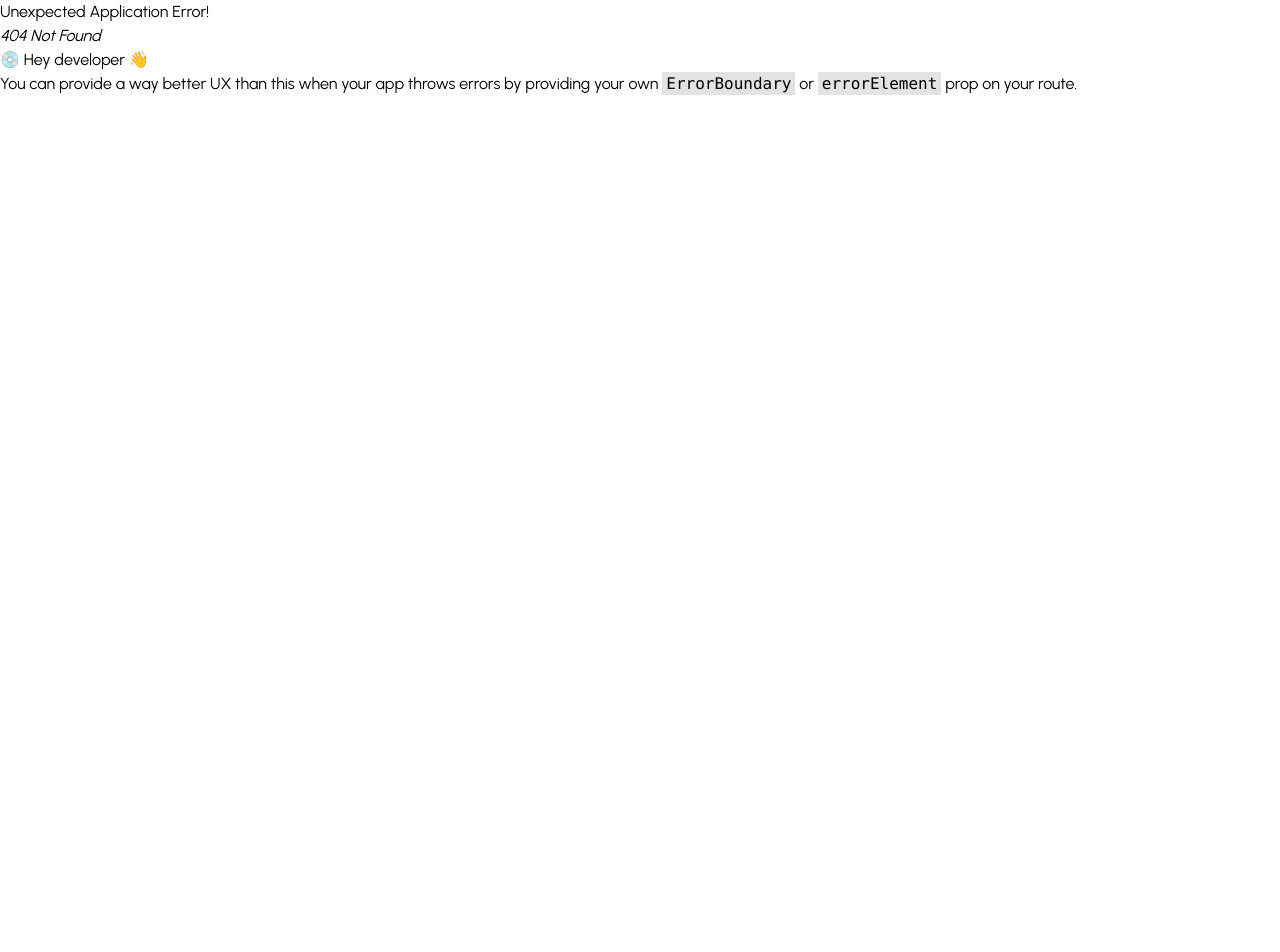
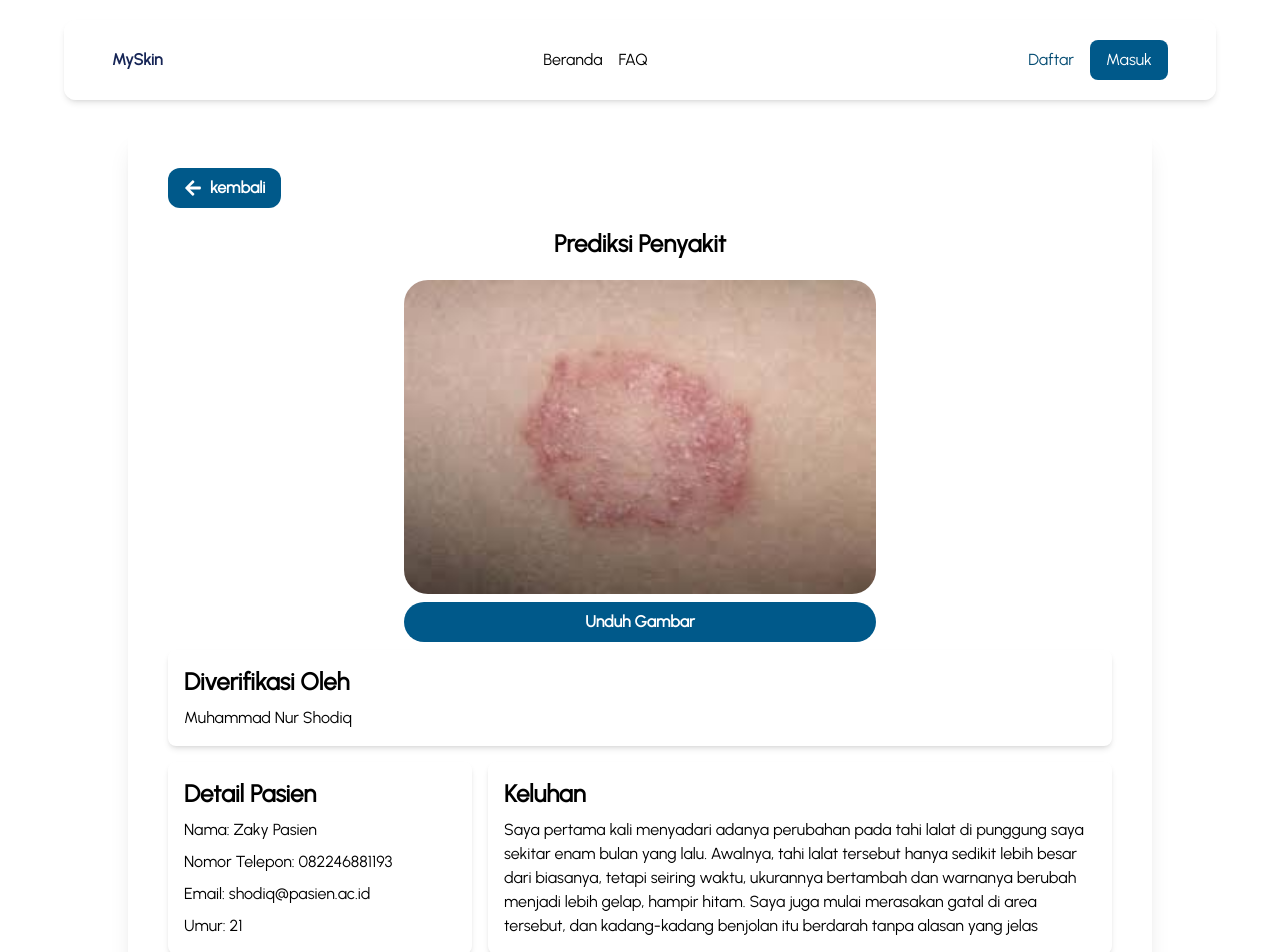
Before and after one commit to haululazkiyaa/humic-myskin-fe, a React (Vite) app: page /info-pengajuan in a window 1280 px wide. Before the commit this address had no page. Shown: the top 952 px of the page. Before the commit the page ends 800 px from the top, so only its background shows below. Built offline with nearby package versions, Linux system fonts and the light colour scheme.

Commit message:
Refactoring, add info riwayat pengajuan, fix navbar

```diff
--- /dev/null
+++ b/src/components/ResultDetect.jsx
@@ -0,0 +1,27 @@
+import melanoma from "../assets/icon/Ellipse 3.png"
+import keakuratan from "../assets/icon/Ellipse 1.png";
+import status from "../assets/icon/Ellipse 5.png";
+
+const ResultDetect = () => {
+  return (
+    <div className="w-full flex justify-center gap-x-5 py-6">
+      <div className="w-96 h-48 shadow-md rounded-lg bg-white flex flex-col justify-center items-center gap-y-2 px-4 py-4">
+        <img src={melanoma} alt="Melanoma" className="w-16 h-16" />
+        <h4 className="text-black font-semibold">Melanoma</h4>
+        <p>Tidak</p>
+      </div>
+      <div className="w-96 h-48 shadow-md rounded-lg bg-white flex flex-col justify-center items-center gap-y-2 px-4 py-4">
+        <img src={keakuratan} alt="Keakuratan" className="w-16 h-16" />
+        <h4 className="text-black font-semibold">Keakuratan</h4>
+        <p className="text-green-500">11.69% Melanoma (Aman)</p>
+      </div>
+      <div className="w-96 h-48 shadow-md rounded-lg bg-white flex flex-col justify-center items-center gap-y-2 px-4 py-4">
+        <img src={status} alt="Status" className="w-16 h-16" />
+        <h4 className="text-black font-semibold">Status</h4>
+        <p className="text-red-500">Unverified</p>
+      </div>
+    </div>
+  );
+};
+
+export default ResultDetect;
--- a/src/layouts/AppLayouts/ImageUploader.jsx
+++ b/src/layouts/AppLayouts/ImageUploader.jsx
@@ -1,8 +1,6 @@
 import { useState } from "react";
 import ImageCropper from "../../components/cropper/ImageCropper";
-import melanoma from "../../assets/icon/Ellipse 3.png";
-import keakuratan from "../../assets/icon/Ellipse 1.png";
-import status from "../../assets/icon/Ellipse 5.png";
+import ResultDetect from "../../components/ResultDetect";
 
 const ImageUploader = () => {
   const [image, setImage] = useState(null);
@@ -88,32 +86,7 @@ const ImageUploader = () => {
           )}
 
           {croppedImage && (
-            <div className="w-full mt-6 text-center">
-              <h2 className="text-lg font-semibold text-black">
-                Hasil Analisa
-              </h2>
-              <div className="w-full flex justify-center gap-x-3 py-4">
-                <div className="w-64 shadow-md rounded-lg bg-white flex flex-col items-center gap-y-2 px-4 py-4">
-                  <img src={melanoma} alt="Melanoma" className="w-16 h-16" />
-                  <h4 className="text-black font-semibold">Melanoma</h4>
-                  <p>Tidak</p>
-                </div>
-                <div className="w-64 shadow-md rounded-lg bg-white flex flex-col items-center gap-y-2 px-4 py-4">
-                  <img
-                    src={keakuratan}
-                    alt="Keakuratan"
-                    className="w-16 h-16"
-                  />
-                  <h4 className="text-black font-semibold">Keakuratan</h4>
-                  <p className="text-green-500">11.69% Melanoma (Aman)</p>
-                </div>
-                <div className="w-64 shadow-md rounded-lg bg-white flex flex-col items-center gap-y-2 px-4 py-4">
-                  <img src={status} alt="Status" className="w-16 h-16" />
-                  <h4 className="text-black font-semibold">Status</h4>
-                  <p className="text-red-500">Unverified</p>
-                </div>
-              </div>
-            </div>
+            <ResultDetect/>
           )}
         </div>
 
--- a/src/layouts/AppLayouts/Navbar.jsx
+++ b/src/layouts/AppLayouts/Navbar.jsx
@@ -21,7 +21,7 @@ const Navbar = () => {
   };
 
   return (
-    <div className="w-full flex justify-center pt-5 absolute">
+    <div className="fixed w-full flex justify-center pt-5 absolute z-50">
       <div className="w-6xl flex justify-between items-center px-12 py-5 rounded-xl shadow-md bg-white/60 backdrop-blur-sm">
         <h1 className="font-semibold text-md text-blue-950">MySkin</h1>
         <div className="flex gap-x-4">
--- /dev/null
+++ b/src/layouts/AppLayouts/infoPengajuan.jsx
@@ -0,0 +1,65 @@
+import { FaArrowLeft } from "react-icons/fa";
+import testSkin from "../../assets/img/test-myskin.jpg";
+import ResultDetect from "../../components/ResultDetect";
+const InfoPengajuan = () => {
+  return (
+    <div className="py-32 w-full px-32">
+      <div className="w-full rounded-lg shadow-xl bg-white p-10">
+        <button
+          onClick={() => (window.location.href = "/deteksi")}
+          className="flex justify-between gap-x-2 items-center px-4 py-2 text-white font-bold rounded-xl bg-sky-800 cursor-pointer"
+        >
+          <FaArrowLeft className="text-lg text-white" />
+          kembali
+        </button>
+        <div className="text-center flex flex-col items-center">
+          <div className="my-5 leading-10">
+            <h1 className="text-2xl font-semibold">Prediksi Penyakit</h1>
+          </div>
+          <img className="rounded-3xl w-1/2" src={testSkin} alt="" />
+          <button className="w-1/2 px-4 py-2 my-2 text-white font-bold rounded-full bg-sky-800 hover:bg-sky-900 cursor-pointer">
+            Unduh Gambar
+          </button>
+          <div className="grid grid-cols-3 gap-4 w-full">
+            <div className="col-span-3 p-4 text-left rounded-lg shadow-md">
+              <h1 className="font-bold text-2xl text-black mb-2">
+                Diverifikasi Oleh
+              </h1>
+              <p>Muhammad Nur Shodiq</p>
+            </div>
+            <div className="p-4 text-left rounded-lg shadow-md">
+              <h1 className="font-bold text-2xl text-black mb-2">
+                Detail Pasien
+              </h1>
+              <span className="flex flex-col gap-y-2">
+                <p>Nama: Zaky Pasien</p>
+                <p>Nomor Telepon: 082246881193</p>
+                <p>Email: shodiq@pasien.ac.id</p>
+                <p>Umur: 21</p>
+              </span>
+            </div>
+            <div className="col-span-2 p-4 text-left rounded-lg shadow-md">
+              <h1 className="font-bold text-2xl text-black mb-2">Keluhan</h1>
+              <p>
+                Saya pertama kali menyadari adanya perubahan pada tahi lalat di
+                punggung saya sekitar enam bulan yang lalu. Awalnya, tahi lalat
+                tersebut hanya sedikit lebih besar dari biasanya, tetapi seiring
+                waktu, ukurannya bertambah dan warnanya berubah menjadi lebih
+                gelap, hampir hitam. Saya juga mulai merasakan gatal di area
+                tersebut, dan kadang-kadang benjolan itu berdarah tanpa alasan
+                yang jelas
+              </p>
+            </div>
+          </div>
+          <ResultDetect />
+          <div className="w-full text-left">
+            <h1 className="text-2xl font-semibold text-center my-4">Catatan Dokter</h1>
+            <textarea className="shadow-md rounded-lg w-full p-4" name="catatan" id="catatan" value={"Jangan lupa minum obat"}></textarea>
+          </div>
+        </div>
+      </div>
+    </div>
+  );
+};
+
+export default InfoPengajuan;
--- a/src/pages/PengajuanPasien.jsx
+++ b/src/pages/PengajuanPasien.jsx
@@ -79,7 +79,7 @@ const PengajuanPasien = () => {
                     {item.catatanDokter}
                   </td>
                   <td className="py-6 px-6 flex justify-center gap-x-3">
-                    <button className="w-8 h-8 rounded-full flex items-center justify-center shadow-md cursor-pointer">
+                    <button onClick={() => window.location.href = "/info-pengajuan"} className="w-8 h-8 rounded-full flex items-center justify-center shadow-md cursor-pointer">
                       <img src={infoBtn} alt="Info" />
                     </button>
                     <button className="w-8 h-8 rounded-full flex items-center justify-center shadow-md cursor-pointer">
--- a/src/routes/RootLayouts.jsx
+++ b/src/routes/RootLayouts.jsx
@@ -6,6 +6,7 @@ import FAQ from "../pages/FAQ";
 import Homepage from "../pages/Homepage";
 import InfoDetect from "../layouts/AppLayouts/InfoDetect";
 import PengajuanPasien from "../pages/PengajuanPasien";
+import InfoPengajuan from "../layouts/AppLayouts/infoPengajuan";
 
 export const router = createBrowserRouter([
   {
@@ -24,6 +25,10 @@ export const router = createBrowserRouter([
         path: "/info-detect",
         element: <InfoDetect />,
       },
+      {
+        path: "/info-pengajuan",
+        element: <InfoPengajuan/>
+      }
     ],
   },
   {
```
